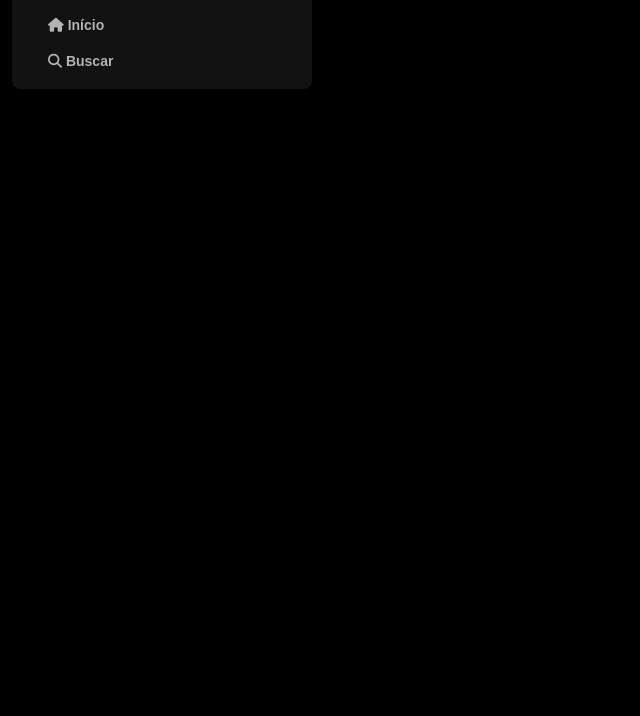
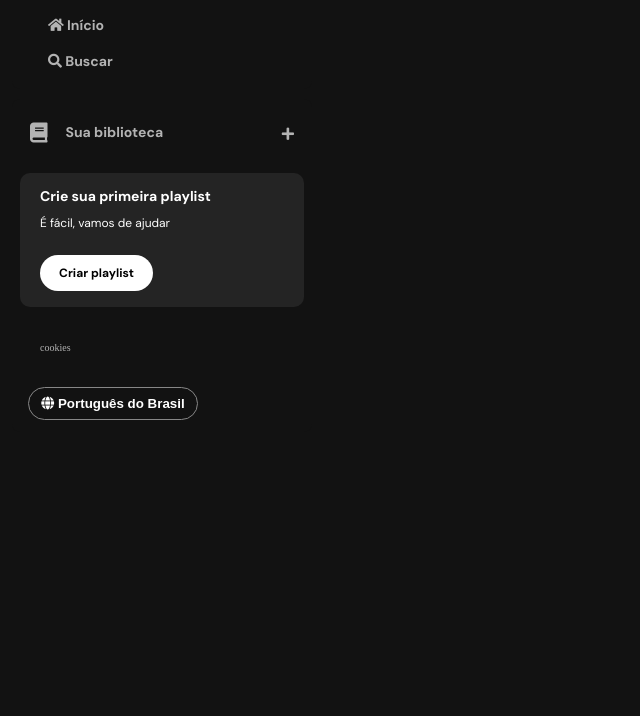
Before and after one commit to Ellielton/Imersao_Front-End, a plain HTML site: page index.html in a window 1280 px wide. Shown: the part 84-800 px from the top of the page, without its empty margins (0-640 px from the left). Drawn offline with Linux system fonts and the light colour scheme.

Commit message:
conclusao da aula 2

```diff
--- a/css/styles.css
+++ b/css/styles.css
@@ -1,9 +1,23 @@
+@import url('https://fonts.googleapis.com/css2?family=DM+Sans:opsz,wght@9..40,400;9..40,700&display=swap');
+
+:root {
+  /*pesquisar o atalho ctrl + f2*/
+  --texto: #000;
+  --fundo-preto: #121212;
+  --cinza: #b3b3b3;
+  --cinza-suave: #242424;
+  --branco: #fff;
+
+  --font-DM: 'DM Sans', sans-serif;
+
+}
 
 body{
-  background-color: #000;
+  background-color: var(--fundo-preto);
 }
 
 .sidebar {
+
   /*top, left, bottam e raight puros sãio declarados com posicionamentos referente a corpo do documento e ligados com fixed e floar*/
   position: fixed;
   top: 0;
@@ -15,13 +29,13 @@ body{
 }
 
 .sidebar__navigation {
-  background-color: #121212;
+  background-color: var(--fundo-preto);
   border-radius: 8px;
   padding: 16px 0 0 16px;
 }
 
 .sidebar__navigation .logo {
-  background-color: #121212;
+  background-color: var(--fundo-preto);
   display: flex;
   border-radius: 8px;
   padding: 16px 0 0 16px;
@@ -47,5 +61,134 @@ body{
   text-decoration: none;
   font-weight: 600;
   font-size: 14px;
-  font-family: "DM Sans", sans-serif;
+  font-family: var(--font-DM);
 }
+/*========================== Aula 2 da imersão front-end=========================================*/
+.library {
+  background-color: #121212;
+  border-radius: 8px;
+
+  display: flex;
+  flex-direction: column;
+  justify-content: space-between;
+  padding: 4px 8px;
+  color: var(--cinza);
+  font-weight: 600;
+  font-size: 14px;
+  margin-top: 10px;
+}
+
+.library__content {
+  display: flex;
+  justify-content: space-between;
+}
+
+.library .library__button {
+  display: flex;
+  margin-right: 10px;
+  color: var(--cinza);
+  /*transparent tira o fundo do botao do visual da pagina*/
+  background-color: transparent;
+  border: 0;
+  font-size: 14px;
+  font-weight: 700;
+  font-family: var(--font-DM);
+  text-align: center;
+  text-decoration: none;
+  text-transform: none;
+  padding: 20px 10px;
+}
+
+.library .library__button .fa {
+  font-size: 20px;
+  margin-right: 10px;
+  font-weight: 300;
+  padding-right:  8px;
+}
+
+.library .library__content .fa-plus {
+  margin: 24px 10px;
+}
+
+.section-playlist {
+  display: flex;
+  align-items: flex-start;
+  justify-content: space-between;
+  gap: 20px;
+
+  background-color: var(--cinza-suave);
+  color: var(--cinza);
+  font-weight: 600;
+  font-size: 14px;
+  margin: 8px 0;
+  padding: 16px 20px;
+  border-radius: 10px;
+}
+
+.section-playlist .section-playlist__content {
+  display: flex;
+  flex-direction: column;
+}
+
+.section-playlist__content .text {
+  padding-bottom: 14px;
+  color: var(--branco);
+  font-family: var(--font-DM);
+
+}
+
+.section-playlist__content .title {
+  font-weight: 700;
+}
+
+.section-playlist__content .subtitle {
+  font-weight: 500;
+  font-size: 12px;
+}
+
+.section-playlist__content .section-playlist__button {
+  display: flex;
+  justify-content: center;
+
+  background-color: var(--branco);
+  color: var(--texto);
+  border-radius: 20px;
+  font-size: 12px;
+  font-weight: 700;
+  font-family: var(--font-DM);
+  /*Só pra garantir que transform e decoration sejam none*/
+  text-decoration: none;
+  text-transform: none;
+  padding: 10px;
+  margin-top: 12px;
+  border: 0;
+  width: 113px;
+}
+
+.sidebar .cookies {
+  margin: 25px 20px;
+}
+
+.sidebar .cookies a {
+  color: var(--cinza);
+  font-weight: 500;
+  font-size: 10px;
+  text-decoration: none;
+}
+
+.sidebar .cookies a:hover {
+  text-decoration: underline;
+}
+
+.languages .languages__button {
+  background-color: transparent;
+  border: 1px solid #878787;
+  color: var(--branco);
+  cursor: pointer;
+  font-weight: bold;
+  align-items: center;
+  width: 170px;
+  margin: 8px;
+  padding: 8px;
+  border-radius: 20px;
+}
--- a/index.html
+++ b/index.html
@@ -6,7 +6,13 @@
   <title>Spotify</title>
   <link rel="stylesheet" href="./css/reset.css">
   <link rel="stylesheet" href="./css/styles.css">
+
+  <link rel="stylesheet" href="https://use.fontawesome.com/releases/v5.15.4/css/solid.css" integrity="sha384-Tv5i09RULyHKMwX0E8wJUqSOaXlyu3SQxORObAI08iUwIalMmN5L6AvlPX2LMoSE" crossorigin="anonymous" />
+  <link rel="stylesheet" href="https://use.fontawesome.com/releases/v5.15.4/css/fontawesome.css" integrity="sha384-jLKHWM3JRmfMU0A5x5AkjWkw/EYfGUAGagvnfryNV3F9VqM98XiIH7VBGVoxVSc7" crossorigin="anonymous" />
+
+  <!-- Este link de import não funciona para todos os icones.
   <link rel="stylesheet" href="https://cdnjs.cloudflare.com/ajax/libs/font-awesome/6.3.0/css/all.min.css"/>
+  -->
 </head>
 <body>
   <div class="sidebar">
@@ -14,7 +20,6 @@
       <div class="logo">
         <a href="#"><img src="./assets/icons/logo-spotify.png" alt="Logo do spotifi"></a>
       </div>
-      <div>
       <ul>
         <li>
           <a href="#">
@@ -29,8 +34,37 @@
           </a>
         </li>
       </ul>
+    </nav>
+    <div class="library">
+      <div class="library__content">
+        <button class="library__button">
+          <span class="fa fas fa-book"></span>
+          <span>Sua biblioteca</span>
+        </button>
+        <span class="fa fa-plus"></span>
     </div>
-    </nav>
-  </di>
+
+    <section class="section-playlist">
+      <div class="section-playlist__content">
+        <span  class="text title">Crie sua primeira playlist</span>
+        <span  class="text subtitle">É fácil, vamos de ajudar</span>
+        <button class="section-playlist__button">
+          <span>Criar playlist</span>
+        </button>
+      </div>
+    </section>
+
+    <div class="cookies">
+      <a href="#">cookies</a>
+    </div>
+
+    <div class="languages">
+      <button class="languages__button">
+        <span class="fa fa-globe"></span>
+        <span>Português do Brasil</span>
+      </button>
+    </div>
+
+  </div>
 </body>
 </html>
```
Lines whose indentation alone changed are shown as unchanged.
